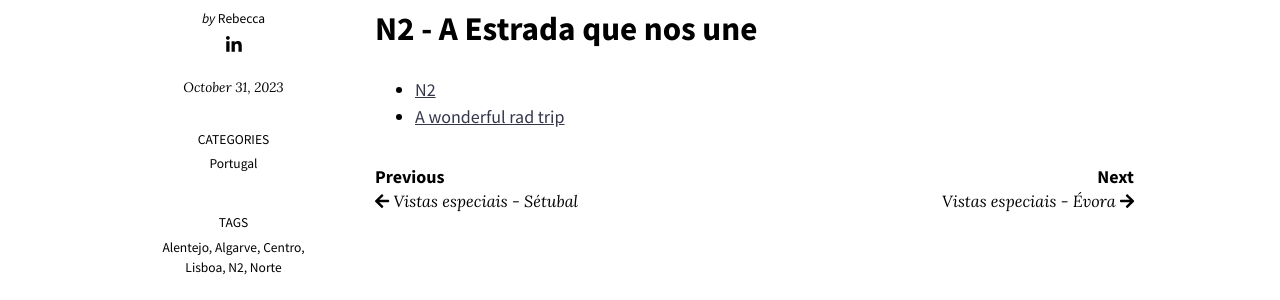
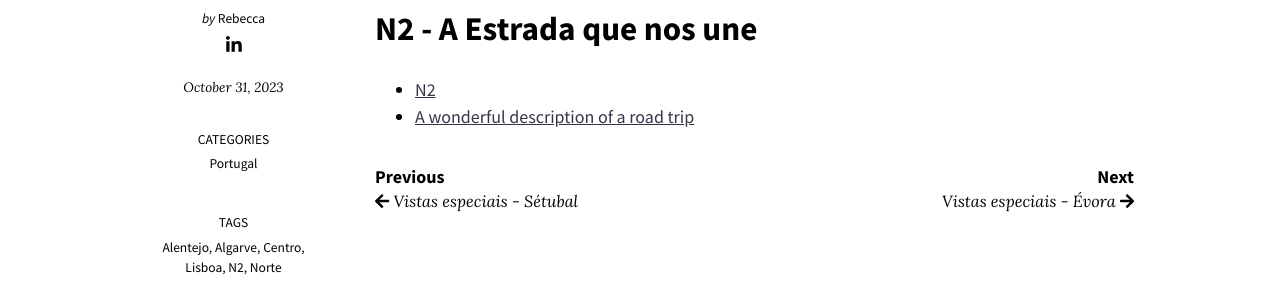
Before and after one commit to beccarei/uma-vez-em-portugal, a Jekyll site: the page built from _posts/2023-10-31-N2.md, in a window 1280 px wide. Shown: the part 459-759 px from the top of the page. Built offline with Jekyll 4.4.1, drawn with Linux system fonts in a browser that asks for light colours; nearby versions of some CDN libraries.

Commit message:
fixed typos

```diff
--- a/_posts/2023-10-31-N2.md
+++ b/_posts/2023-10-31-N2.md
@@ -8,4 +8,4 @@ tags: N2 Norte Centro Alentejo Lisboa Algarve
 # N2 - A Estrada que nos une
 
 * [N2](https://www.rotan2.pt/)
-* [A wonderful rad trip](https://www.vagamundos.pt/guia-estrada-nacional-2-roteiro/)
+* [A wonderful description of a road trip](https://www.vagamundos.pt/guia-estrada-nacional-2-roteiro/)
```
